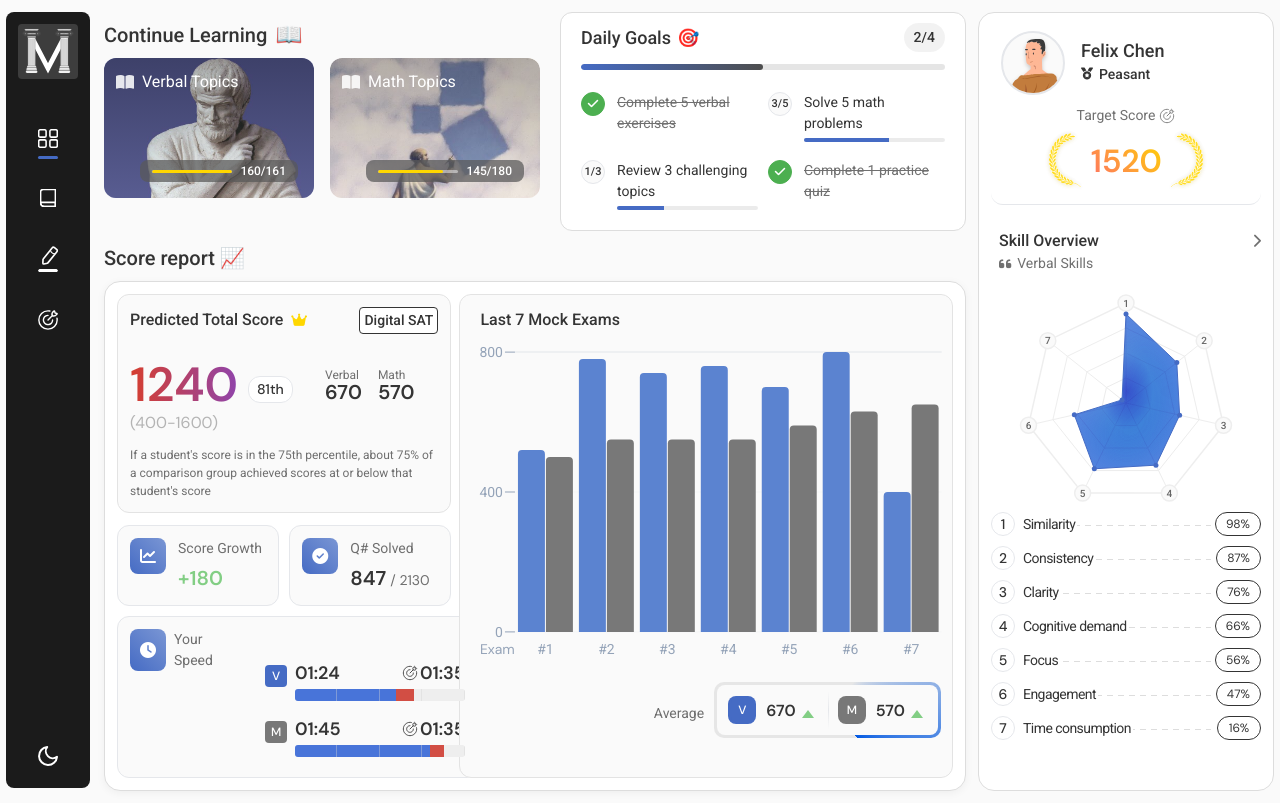
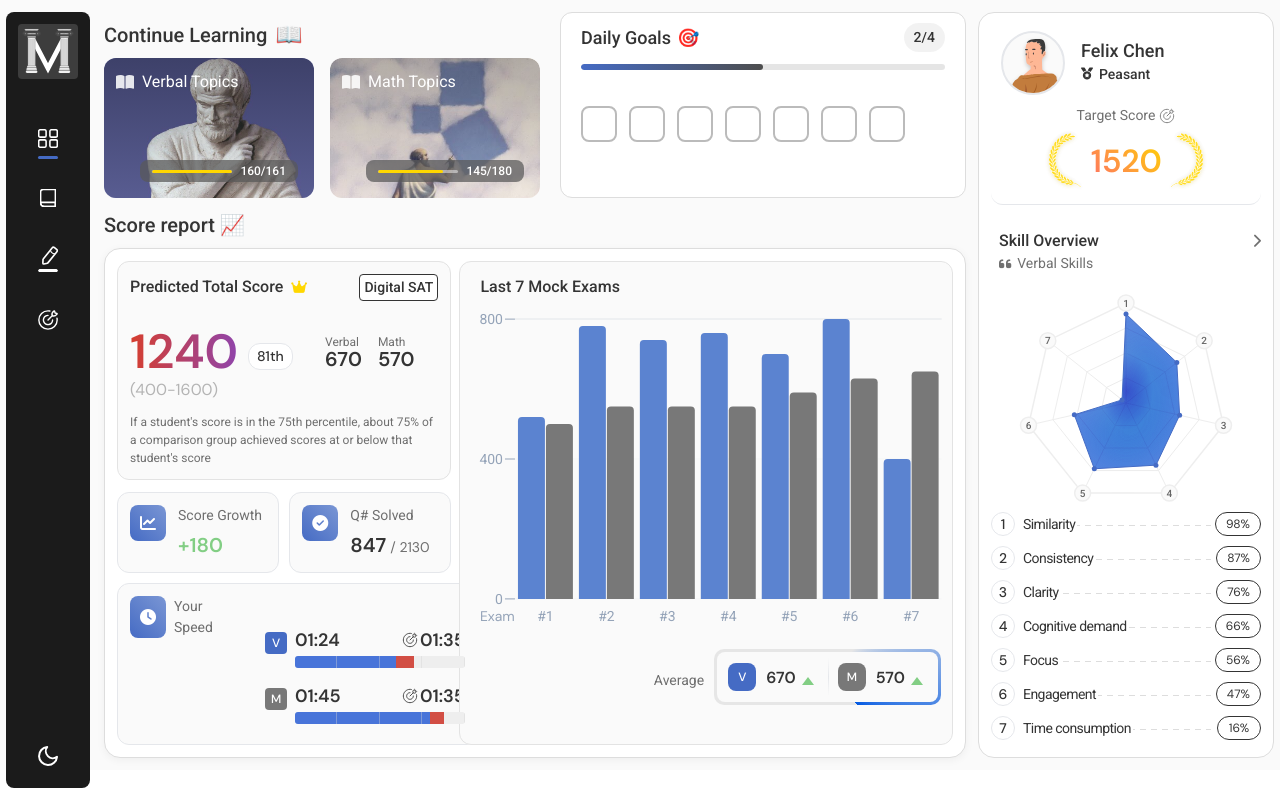
Before and after one commit to Orujhimaru/max_odyssey, a React (Vite) app: page /dashboard in a window 1280 px wide. Built offline with nearby package versions, Linux system fonts and the light colour scheme; sample sign-in values are in the browser's storage; a web font is replaced by a local one.

Commit message:
design: redesign of weekly tasks

```diff
--- a/src/components/WeeklyTasks/WeeklyTasks.css
+++ b/src/components/WeeklyTasks/WeeklyTasks.css
@@ -263,7 +263,6 @@
   background-color: var(--bg-primary);
   border-radius: 12px;
   padding: 16px 20px;
-  /* box-shadow: 0 4px 6px rgba(0, 0, 0, 0.1); */
   width: 100%;
   height: 100%;
   display: flex;
@@ -273,10 +272,11 @@
   margin-bottom: 0;
   border: 1px solid #dddddd;
   padding-top: 10px;
-  /* max-width: 300px; */
 }
+
 [data-theme="dark"] .daily-tasks {
   border-color: #4d4d4d;
+  /* background-color: #222; */
 }
 
 .daily-tasks-header {
@@ -310,7 +310,7 @@
   height: 6px;
   background-color: rgba(0, 0, 0, 0.1);
   border-radius: 3px;
-  margin-bottom: 14px;
+  margin-bottom: 24px;
   overflow: hidden;
 }
 
@@ -321,81 +321,95 @@
   transition: width 0.3s ease;
 }
 
-.task-list {
-  list-style: none;
-  padding: 0;
-  margin: 0;
+/* Task section with fixed layout to prevent shifts */
+.task-section {
   display: flex;
   flex-direction: column;
-  gap: 10px;
-  display: grid;
-  grid-template-columns: 1fr 1fr;
-  margin-top: 4px;
+  gap: 12px;
+  position: relative;
 }
 
-.task-item-simple {
-  display: flex;
-  align-items: flex-start;
-  padding: 4px 0;
+/* Task description container - fixed height to prevent layout shifts */
+.task-description-container {
+  /* margin-bottom: 10px; */
+  position: relative;
 }
 
-.task-status-indicator {
-  width: 24px;
-  height: 24px;
-  border-radius: 50%;
+.task-description {
+  /* position: absolute; */
+  width: 100%;
+  /* text-align: center; */
+  /* background-color: rgba(0, 0, 0, 0.05); */
+  /* padding: 10px; */
+  color: #9a9a9a;
+  border-radius: 8px;
+  font-size: 14px;
+  font-weight: 500;
+  animation: fadeIn 0.2s ease;
+  /* box-shadow: inset 0 1px 3px rgba(0, 0, 0, 0.1); */
+  letter-spacing: 0.5px;
+}
+
+.task-description.empty {
+  opacity: 0;
+}
+
+/* Animation for description */
+@keyframes fadeIn {
+  from {
+    opacity: 0;
+    transform: translateY(-5px);
+  }
+  to {
+    opacity: 1;
+    transform: translateY(0);
+  }
+}
+
+/* Row of task boxes */
+.task-boxes {
+  display: flex;
+  /* justify-content: space-between; */
+  gap: 12px;
+}
+
+.task-box {
+  width: 36px;
+  height: 36px;
+  border-radius: 8px;
+  border: 2px solid #bbbbbb;
+  background-color: white;
+  cursor: pointer;
   display: flex;
   align-items: center;
   justify-content: center;
-  margin-right: 12px;
-  background-color: var(--bg-secondary);
-  border: 1px solid var(--border-color);
-  font-size: 12px;
-  flex-shrink: 0;
+  transition: all 0.2s ease;
 }
 
-.task-status-indicator.completed {
+[data-theme="dark"] .task-box {
+  background-color: #3a3a3a;
+  border-color: #666666;
+}
+
+.task-box:hover {
+  transform: translateY(-2px);
+  box-shadow: 0 2px 8px rgba(0, 0, 0, 0.1);
+}
+
+.task-box.active {
+  border-color: #4c6ef5;
+  box-shadow: 0 0 0 2px rgba(76, 110, 245, 0.3);
+}
+
+.task-box.completed {
   background-color: #4caf50;
-  color: white;
   border-color: #4caf50;
 }
 
-.task-progress {
-  font-size: 11px;
-  font-weight: 600;
-  color: var(--text-secondary);
-}
-
-.task-details {
-  flex: 1;
-  display: flex;
-  flex-direction: column;
-  gap: 4px;
-}
-
-.task-text {
-  font-size: 14px;
-  color: var(--text-primary);
-  transition: all 0.2s;
-}
-
-.task-text.completed {
-  text-decoration: line-through;
-  color: var(--text-secondary);
-  opacity: 0.7;
-}
-
-.task-progress-bar {
-  height: 4px;
-  width: 100%;
-  background-color: rgba(0, 0, 0, 0.08);
-  border-radius: 2px;
-  overflow: hidden;
-}
-
-.task-progress-fill {
-  height: 100%;
-  background-color: var(--verbal-color);
-  transition: width 0.3s ease;
+.checkmark {
+  color: white;
+  font-size: 20px;
+  font-weight: bold;
 }
 
 @media (max-width: 768px) {
--- a/src/components/WeeklyTasks/WeeklyTasks.jsx
+++ b/src/components/WeeklyTasks/WeeklyTasks.jsx
@@ -1,39 +1,33 @@
-import React from "react";
+import React, { useState } from "react";
 import "./WeeklyTasks.css";
 
 const WeeklyTasks = () => {
-  // Sample tasks that would be tracked and completed automatically by the system
-  const dailyTasks = [
-    {
-      id: 1,
-      text: "Complete 5 verbal exercises",
-      completed: true,
-      progress: { current: 5, total: 5 },
-    },
-    {
-      id: 2,
-      text: "Solve 5 math problems",
-      completed: false,
-      progress: { current: 3, total: 5 },
-    },
-    {
-      id: 3,
-      text: "Review 3 challenging topics",
-      completed: false,
-      progress: { current: 1, total: 3 },
-    },
-    {
-      id: 4,
-      text: "Complete 1 practice quiz",
-      completed: true,
-      progress: { current: 1, total: 1 },
-    },
+  // State to track which task box is active
+  const [activeTaskIndex, setActiveTaskIndex] = useState(null);
+
+  // Sample tasks data - updated to 7 tasks
+  const tasks = [
+    { id: 1, text: "Complete verbal exercises", completed: false },
+    { id: 2, text: "Solve math problems", completed: false },
+    { id: 3, text: "Review challenging topics", completed: false },
+    { id: 4, text: "Complete practice quiz", completed: false },
+    { id: 5, text: "Study philosophy concepts", completed: false },
+    { id: 6, text: "Read passage analysis", completed: false },
+    { id: 7, text: "Take timed practice test", completed: false },
   ];
 
-  // Calculate progress percentage
-  const completedTasks = dailyTasks.filter((task) => task.completed).length;
-  const totalTasks = dailyTasks.length;
-  const progressPercentage = (completedTasks / totalTasks) * 100;
+  // Calculate progress for display
+  const completedTasks = 2;
+  const totalTasks = 4;
+
+  // Toggle active task
+  const handleTaskClick = (index) => {
+    if (activeTaskIndex === index) {
+      setActiveTaskIndex(null);
+    } else {
+      setActiveTaskIndex(index);
+    }
+  };
 
   return (
     <div className="daily-tasks">
@@ -52,48 +46,38 @@ const WeeklyTasks = () => {
       <div className="progress-bar-container">
         <div
           className="progress-bar-tasks"
-          style={{ width: `${progressPercentage}%` }}
+          style={{ width: `${(completedTasks / totalTasks) * 100}%` }}
         ></div>
       </div>
 
-      <ul className="task-list">
-        {dailyTasks.map((task) => (
-          <li key={task.id} className="task-item-simple">
+      <div className="task-section">
+        {/* Task description appears above the boxes */}
+        <div className="task-description-container">
+          {activeTaskIndex !== null && (
+            <div className="task-description">
+              {tasks[activeTaskIndex].text.toUpperCase()}
+            </div>
+          )}
+          {activeTaskIndex === null && (
+            <div className="task-description empty"></div>
+          )}
+        </div>
+
+        {/* Fixed row of 7 boxes */}
+        <div className="task-boxes">
+          {tasks.map((task, index) => (
             <div
-              className={`task-status-indicator ${
-                task.completed ? "completed" : ""
+              key={task.id}
+              className={`task-box ${task.completed ? "completed" : ""} ${
+                activeTaskIndex === index ? "active" : ""
               }`}
+              onClick={() => handleTaskClick(index)}
             >
-              {task.completed ? (
-                <i className="fas fa-check"></i>
-              ) : (
-                <span className="task-progress">
-                  {task.progress.current}/{task.progress.total}
-                </span>
-              )}
+              {task.completed && <div className="checkmark">✓</div>}
             </div>
-            <div className="task-details">
-              <span
-                className={`task-text ${task.completed ? "completed" : ""}`}
-              >
-                {task.text}
-              </span>
-              {!task.completed && task.progress.current > 0 && (
-                <div className="task-progress-bar">
-                  <div
-                    className="task-progress-fill"
-                    style={{
-                      width: `${
-                        (task.progress.current / task.progress.total) * 100
-                      }%`,
-                    }}
-                  ></div>
-                </div>
-              )}
-            </div>
-          </li>
-        ))}
-      </ul>
+          ))}
+        </div>
+      </div>
     </div>
   );
 };
```
